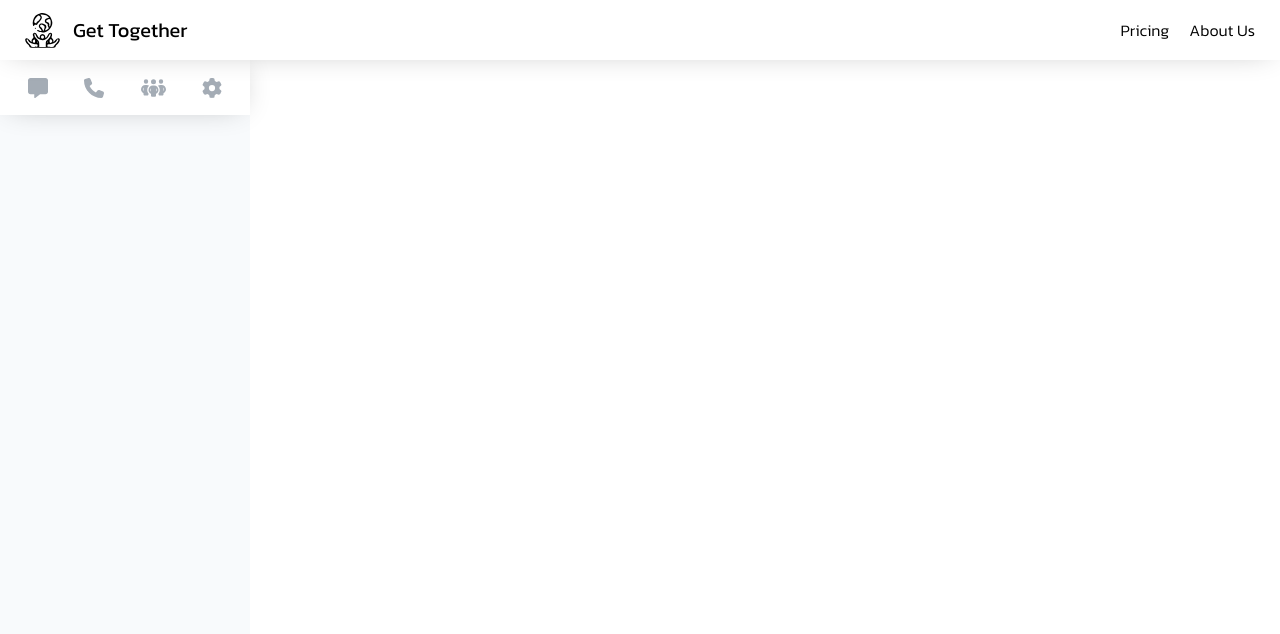
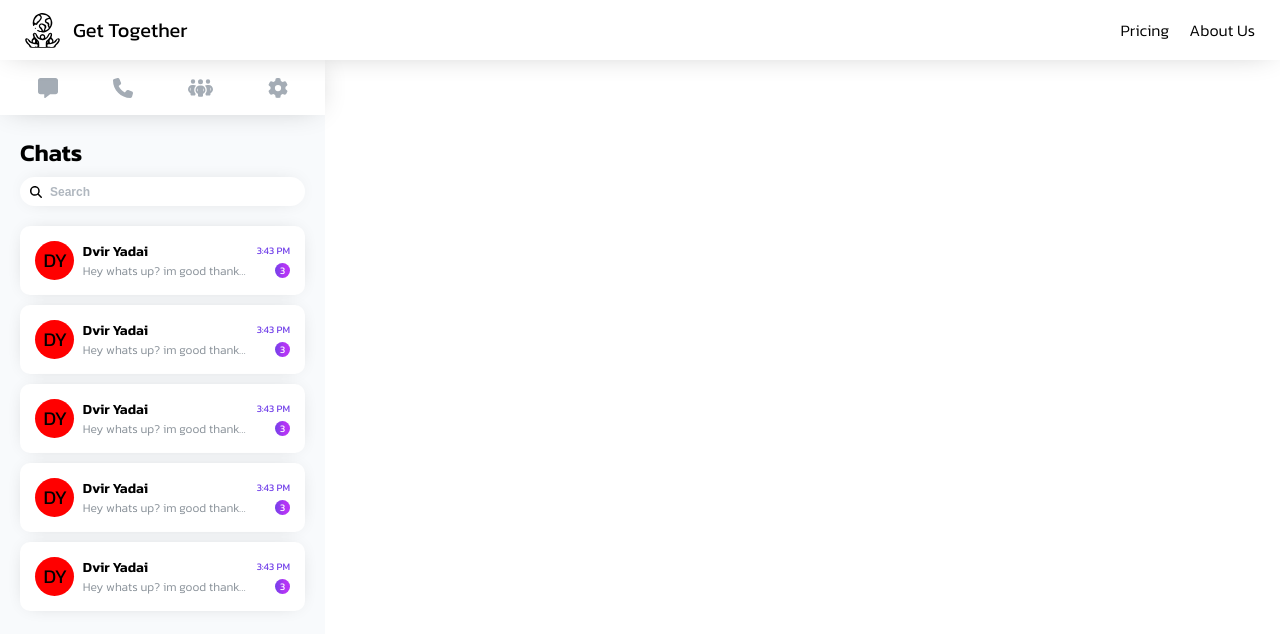
Before and after one commit to DvirYadai/chat, a React (Create React App) app in the folder client/: page / in a window 1280 px wide. Shown: the top 634 px of the page. Built offline with nearby package versions, Linux system fonts and the light colour scheme.

Commit message:
creating chats list in sidebar

```diff
--- /dev/null
+++ b/client/src/components/sidebar/chats.tsx
@@ -0,0 +1,66 @@
+import styled, { css } from 'styled-components';
+import { Box, Flex, Text } from '../ui';
+import { Avatar } from '../ui/avatar';
+import { SearchBar } from '../ui/searchbar';
+
+const CardContainer = styled(Flex)`
+  ${({ theme }) => css`
+    cursor: pointer;
+    margin-bottom: 10px;
+    background: ${theme.colors.main.white};
+    border-radius: 10px;
+    align-items: center;
+    justify-content: space-between;
+    padding: 15px;
+    box-shadow: 0px 0px 20px -10px rgba(0, 0, 0, 0.3);
+  `}
+`;
+
+function ChatCard() {
+  return (
+    <CardContainer>
+      <Avatar />
+      <Box overflow="hidden" whiteSpace="nowrap" maxWidth="165px">
+        <Text fontWeight={3} fontSize={2}>
+          Dvir Yadai
+        </Text>
+        <Text fontWeight={0} fontSize={1} color="#889098" overflow="hidden" textOverflow="ellipsis">
+          Hey whats up? im good thanks. what do you do tomorrow?
+        </Text>
+      </Box>
+      <Box fontSize={0}>
+        <Text color="#7241e9" mb="5px">
+          3:43 PM
+        </Text>
+        <Flex
+          width="15px"
+          height="15px"
+          float="right"
+          color="main.white"
+          background="linear-gradient(90deg, rgba(114,65,233,1) 0%, rgba(180,53,245,1) 65%)"
+          borderRadius="50%"
+          alignItems="center"
+          justifyContent="center"
+        >
+          3
+        </Flex>
+      </Box>
+    </CardContainer>
+  );
+}
+
+export function Chats() {
+  return (
+    <Box p="20px">
+      <Text fontWeight={3} fontSize={7} mb="7px">
+        Chats
+      </Text>
+      <SearchBar />
+      <Box mt="20px">
+        {[0, 0, 0, 0, 0].map((i) => (
+          <ChatCard key={i} />
+        ))}
+      </Box>
+    </Box>
+  );
+}
--- a/client/src/components/sidebar/sidebar.tsx
+++ b/client/src/components/sidebar/sidebar.tsx
@@ -1,6 +1,7 @@
 import styled from 'styled-components';
 import { GroupIcon, MessageIcon, PhoneIcon, SettingsIcon } from '../../styles/icons';
 import { Box, Flex, Svg } from '../ui';
+import { Chats } from './chats';
 
 const StyledSvg = styled(Svg)`
   cursor: pointer;
@@ -31,8 +32,9 @@ function Menu() {
 
 export function Sidebar() {
   return (
-    <Box width="250px" height="calc(100% - 60px)" bg="#f8fafc">
+    <Box width="325px" height="calc(100% - 60px)" bg="#f8fafc">
       <Menu />
+      <Chats />
     </Box>
   );
 }
```
